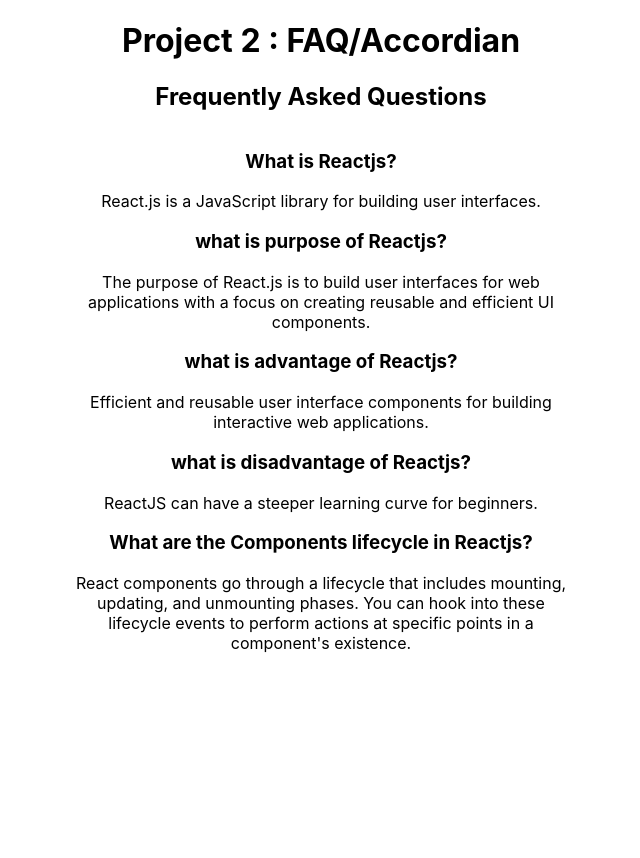
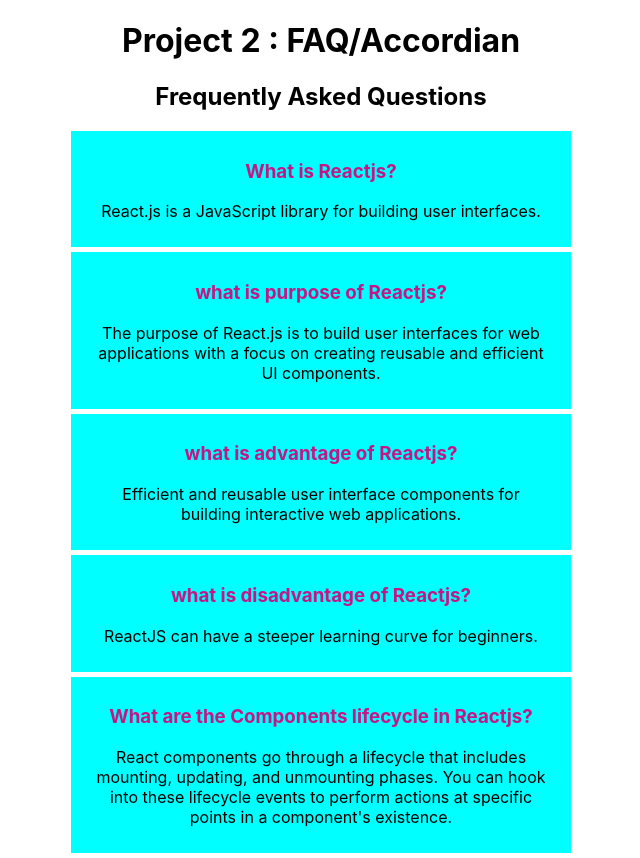
Before and after one commit to Keerthanabas/FAQ-Accordion, a React (Create React App) app: page / in a window 1280 px wide. Shown: the whole page, without its empty margins (319-959 px from the left). Before the commit the page ends 800 px from the top, so only its background shows below. Built offline with nearby package versions, Linux system fonts and the light colour scheme.

Commit message:
9.11.23 changes

```diff
--- a/src/App.css
+++ b/src/App.css
@@ -11,3 +11,14 @@
 .accordion{
   width: 500px;
 }
+.item{
+  background-color: aqua;
+  margin-bottom: 5px;
+  padding: 10px 20px;
+}
+.title{
+  color: mediumvioletred;
+}
+.content{
+  color: black;
+}
```
